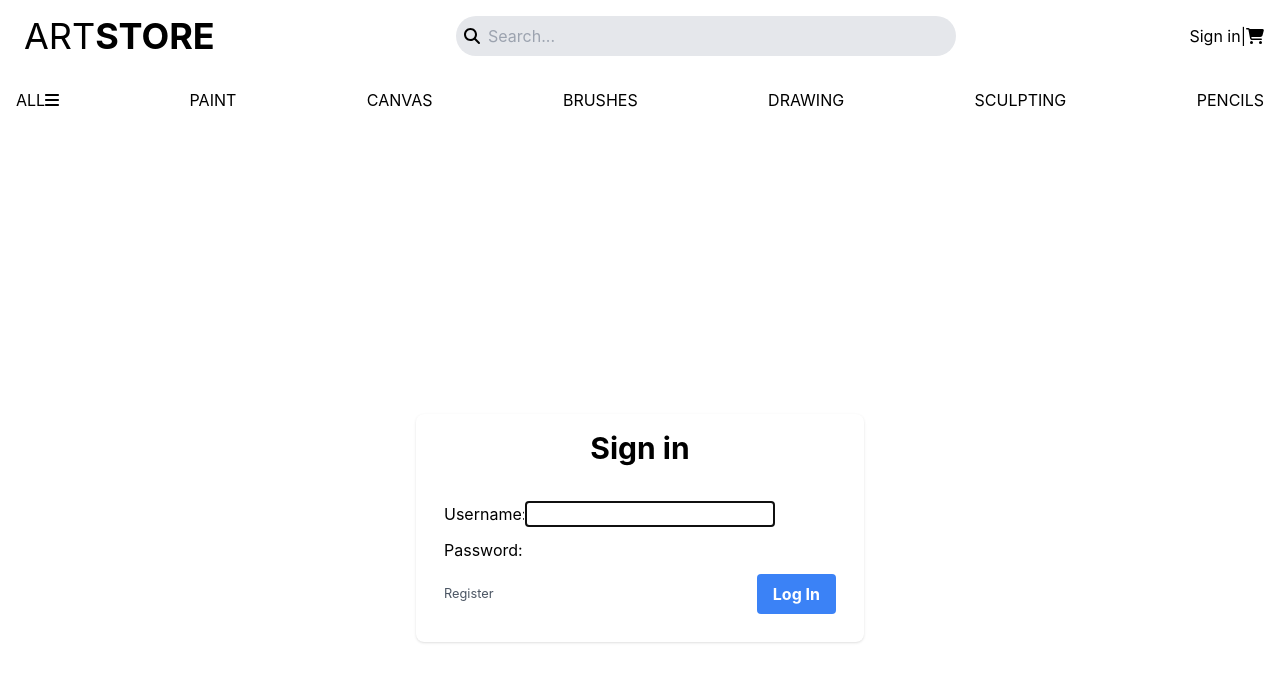
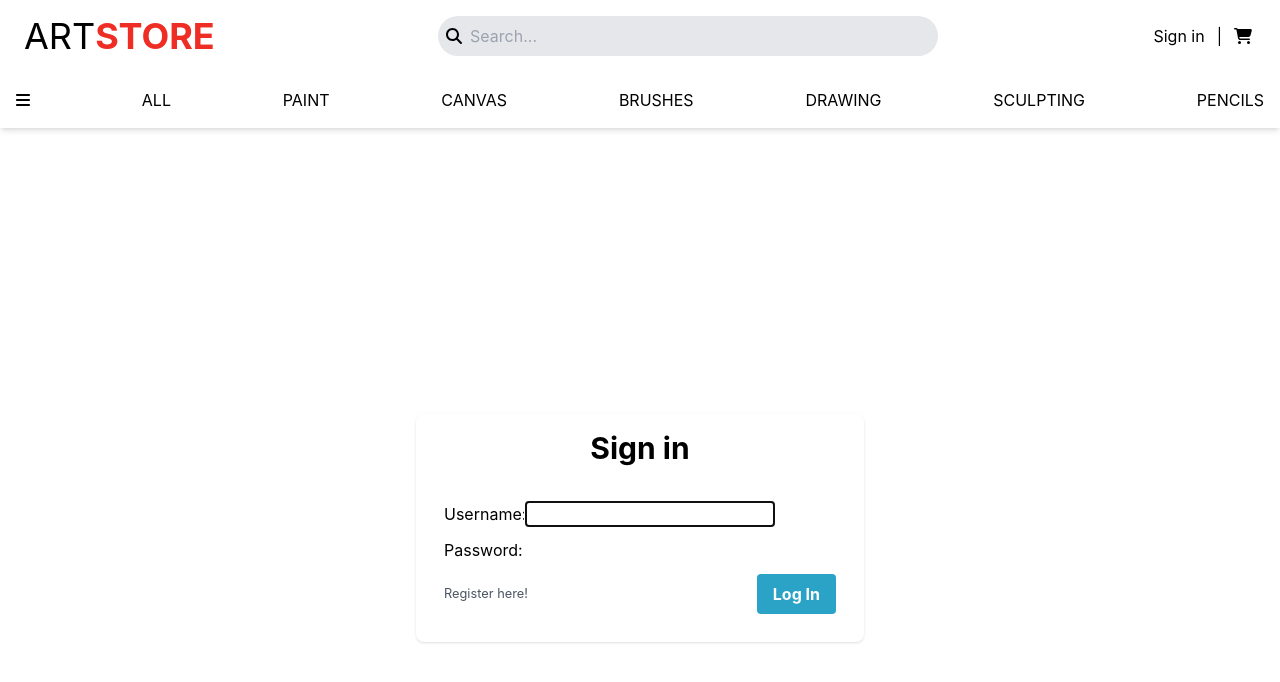
Before and after one commit to j-alejandro-araujo/Art_eCommerce, a React (Create React App) app in the folder client/: page /sign-in in a window 1280 px wide. Shown: the top 682 px of the page. Built offline with nearby package versions, Linux system fonts and the light colour scheme; the HTML template or start-up script is replaced by a standard one.

Commit message:
Added drawer, tailwind css, and adjusted navbar.

```diff
--- a/client/src/components/AuthenticationForm.jsx
+++ b/client/src/components/AuthenticationForm.jsx
@@ -25,7 +25,7 @@ export default function AuthForm({ action, onSignIn }) {
   }
 
   const altRoute = action === 'sign-up' ? '/sign-in' : '/sign-up';
-  const altActionMessage = action === 'sign-up' ? 'Sign in' : 'Register';
+  const altActionMessage = action === 'sign-up' ? 'Sign in' : 'Register here!';
   const actionBtnText = action === 'sign-up' ? 'Register' : 'Log In';
 
   return (
@@ -69,7 +69,7 @@ export default function AuthForm({ action, onSignIn }) {
         </small>
         <button
           type="submit"
-          className="bg-blue-500 hover:bg-blue-700 text-white font-bold py-2 px-4 rounded">
+          className="bg-[#2BA3C6] hover:bg-[#1b81a0] text-white font-bold py-2 px-4 rounded">
           {actionBtnText}
         </button>
       </div>
--- /dev/null
+++ b/client/src/components/Drawer.jsx
@@ -0,0 +1,56 @@
+import React, { useState } from 'react';
+import { FontAwesomeIcon } from '@fortawesome/react-fontawesome';
+import { faBars, faXmark } from '@fortawesome/free-solid-svg-icons';
+
+export function NavDrawer() {
+  const [open, setOpen] = useState(false);
+
+  const openDrawer = () => setOpen(true);
+  const closeDrawer = () => setOpen(false);
+
+  return (
+    <>
+      <button onClick={openDrawer} className="cursor-pointer">
+        <FontAwesomeIcon icon={faBars} />
+      </button>
+      <div
+        className={`fixed inset-0 overflow-hidden transition-opacity ${
+          open ? 'pointer-events-auto' : 'pointer-events-none'
+        } ${open ? 'opacity-100' : 'opacity-0'}`}>
+        <div
+          className={`absolute inset-0 ${
+            open ? 'bg-black opacity-50' : 'bg-transparent'
+          } transition-opacity`}
+          onClick={closeDrawer}></div>
+        <div
+          className={`absolute inset-y-0 left-0 pr-10 max-w-full flex z-50 transform transition-transform ${
+            open
+              ? 'translate-x-0 transition duration-300 ease-out'
+              : '-translate-x-full transition duration-300 ease-in'
+          }`}>
+          <div className="w-screen max-w-md">
+            <div className="h-full divide-y divide-gray-200 flex flex-col bg-white shadow-xl">
+              <div className="flex-1 h-0 overflow-y-auto">
+                <div className="p-6">
+                  <div className="mb-6 flex items-center justify-between py-2 px-4 p-0">
+                    <h2 className="">Hello, sign in</h2>
+                    <button className="text-blue-gray" onClick={closeDrawer}>
+                      <FontAwesomeIcon
+                        icon={faXmark}
+                        className="fa-2x hover:text-[#EE2D25]"
+                      />
+                    </button>
+                  </div>
+                  <p className="mb-8 pr-4">Let's see if this works!</p>
+                  <div className="flex gap-2">
+                    <button className="">TEST BUTTON</button>
+                  </div>
+                </div>
+              </div>
+            </div>
+          </div>
+        </div>
+      </div>
+    </>
+  );
+}
--- a/client/src/components/Navbar.jsx
+++ b/client/src/components/Navbar.jsx
@@ -1,25 +1,22 @@
 import React, { useContext } from 'react';
 import { FontAwesomeIcon } from '@fortawesome/react-fontawesome';
-import {
-  faBars,
-  faSearch,
-  faCartShopping,
-} from '@fortawesome/free-solid-svg-icons';
+import { faSearch, faCartShopping } from '@fortawesome/free-solid-svg-icons';
 import { Link, Outlet } from 'react-router-dom';
 import GlobalContext from './GlobalContext';
 import CartContext from './CartContext';
+import { NavDrawer } from './Drawer';
 
 const Navbar = () => {
   const { user, handleSignout } = useContext(GlobalContext);
   const { cart } = useContext(CartContext);
 
   return (
-    <>
+    <nav>
       <div className="max-w-[1640px] mx-auto flex justify-between items-center p-4">
         {/* Top Side */}
         <Link to="/">
           <h1 className="text-2xl sm:text-3xl lg:text-4xl px-2">
-            ART<span className="font-bold">STORE</span>
+            ART<span className="font-bold text-[#EE2D25]">STORE</span>
           </h1>
         </Link>
         {/* Search Input */}
@@ -31,14 +28,26 @@ const Navbar = () => {
             placeholder="Search..."
           />
         </div>
-        <div className="flex items-center">
+        <div className="flex items-center cursor-pointer">
           <div>
-            {user && <div onClick={handleSignout}>Sign out</div>}
-            {!user && <Link to="/sign-in">Sign in</Link>}
+            {user && (
+              <div
+                onClick={handleSignout}
+                className="relative group whitespace-nowrap">
+                Sign out
+                <span className="absolute inset-x-0 bottom-[-5px] h-0.5 bg-black transform origin-left scale-x-0 transition-transform duration-300 group-hover:scale-x-100"></span>
+              </div>
+            )}
+            {!user && (
+              <Link to="/sign-in" className="relative group whitespace-nowrap">
+                Sign in
+                <span className="absolute inset-x-0 bottom-[-5px] h-0.5 bg-black transform origin-left scale-x-0 transition-transform duration-300 group-hover:scale-x-100"></span>
+              </Link>
+            )}
           </div>
-          <p>|</p>
+          <p className="mr-3 ml-3">|</p>
           {/* Shopping Cart */}
-          <Link to="/cart">
+          <Link to="/cart" className="hover:text-[#EE2D25] mr-3">
             <FontAwesomeIcon icon={faCartShopping} />
             {cart.length > 0 && (
               <span className="cart-badge">{cart.length}</span>
@@ -48,22 +57,45 @@ const Navbar = () => {
       </div>
 
       <div>
-        <div className="max-w-[1640px] mx-auto flex justify-between items-center p-4">
+        <div className="bg-white shadow-md max-w-[1640px] mx-auto flex justify-between items-center p-4">
           {/* Bottom Side */}
+          <div className="z-50">
+            <NavDrawer />
+          </div>
           <Link to="/products">
-            ALL
-            <FontAwesomeIcon icon={faBars} />
+            <p className="cursor-pointer relative group whitespace-nowrap">
+              ALL
+              <span className="absolute inset-x-0 bottom-[-5px] h-0.5 bg-black transform origin-left scale-x-0 transition-transform duration-300 group-hover:scale-x-100"></span>
+            </p>
           </Link>
-          <p>PAINT</p>
-          <p>CANVAS</p>
-          <p>BRUSHES</p>
-          <p>DRAWING</p>
-          <p>SCULPTING</p>
-          <p>PENCILS</p>
+          <p className="cursor-pointer relative group whitespace-nowrap">
+            PAINT
+            <span className="absolute inset-x-0 bottom-[-5px] h-0.5 bg-black transform origin-left scale-x-0 transition-transform duration-300 group-hover:scale-x-100"></span>
+          </p>
+          <p className="cursor-pointer hidden sm:block relative group whitespace-nowrap">
+            CANVAS
+            <span className="absolute inset-x-0 bottom-[-5px] h-0.5 bg-black transform origin-left scale-x-0 transition-transform duration-300 group-hover:scale-x-100"></span>
+          </p>
+          <p className=" cursor-pointer relative group whitespace-nowrap">
+            BRUSHES
+            <span className="absolute inset-x-0 bottom-[-5px] h-0.5 bg-black transform origin-left scale-x-0 transition-transform duration-300 group-hover:scale-x-100"></span>
+          </p>
+          <p className="cursor-pointer hidden sm:block relative group whitespace-nowrap">
+            DRAWING
+            <span className="absolute inset-x-0 bottom-[-5px] h-0.5 bg-black transform origin-left scale-x-0 transition-transform duration-300 group-hover:scale-x-100"></span>
+          </p>
+          <p className="cursor-pointer relative group whitespace-nowrap">
+            SCULPTING
+            <span className="absolute inset-x-0 bottom-[-5px] h-0.5 bg-black transform origin-left scale-x-0 transition-transform duration-300 group-hover:scale-x-100"></span>
+          </p>
+          <p className="cursor-pointer hidden sm:block relative group whitespace-nowrap">
+            PENCILS
+            <span className="cursor-pointer absolute inset-x-0 bottom-[-5px] h-0.5 bg-black transform origin-left scale-x-0 transition-transform duration-300 group-hover:scale-x-100"></span>
+          </p>
         </div>
         <Outlet />
       </div>
-    </>
+    </nav>
   );
 };
 
--- a/client/src/pages/Cart.jsx
+++ b/client/src/pages/Cart.jsx
@@ -76,7 +76,7 @@ const Cart = () => {
                   </span>
                 </li>
               </ul>
-              <button className="bg-blue-500 hover:bg-blue-700 text-white font-bold py-2 px-4 rounded w-full">
+              <button className="bg-[#2BA3C6] hover:bg-[#1b81a0] text-white font-bold py-2 px-4 rounded w-full">
                 Checkout
               </button>
             </div>
--- a/client/src/pages/Catalog.jsx
+++ b/client/src/pages/Catalog.jsx
@@ -43,7 +43,7 @@ const Catalog = () => {
                     {product.name}
                   </h3>
                   <span className="badge bg-light pt-2 text-dark">
-                    {product.price}
+                    ${product.price}
                   </span>
                 </div>
               </div>
--- a/client/src/pages/ProductDetails.jsx
+++ b/client/src/pages/ProductDetails.jsx
@@ -16,7 +16,9 @@ const ProductDetails = () => {
   useEffect(() => {
     async function loadProduct(productId) {
       try {
+        console.log('Fetching product...');
         const product = await fetchProduct(productId);
+        console.log('Fetched product:', product);
         setProduct(product);
       } catch (err) {
         setError(err);
@@ -26,6 +28,8 @@ const ProductDetails = () => {
     }
     loadProduct(productId);
   }, [productId]);
+
+  console.log('Cart:', cart);
 
   if (isLoading) return <div>Loading...</div>;
   if (error) {
@@ -47,10 +51,23 @@ const ProductDetails = () => {
     try {
       const qty = 1;
       const cartId = user.cartId;
-      const addedProduct = await addToCart(productId, qty, cartId);
-      const updatedCart = [...cart];
-      updatedCart.push(addedProduct);
-      setCart(updatedCart);
+      console.log('Cart before:', cart);
+      const existingCartItem = cart.find(
+        (item) => item.productId === productId
+      );
+
+      if (existingCartItem) {
+        const updatedCart = cart.map((item) =>
+          item.productId === productId ? { ...item, qty: item.qty + qty } : item
+        );
+        console.log('Updated cart:', updatedCart);
+        setCart(updatedCart);
+      } else {
+        console.log('Adding new item to cart...');
+        const addedProduct = await addToCart(productId, qty, cartId);
+        console.log('Added product:', addedProduct);
+        setCart([...cart, addedProduct]);
+      }
     } catch (err) {
       console.error(err);
     }
@@ -72,8 +89,10 @@ const ProductDetails = () => {
         <div className="md:w-1/2 mt-4 md:mt-0">
           <h2 className="text-3xl font-bold mb-4">{name}</h2>
           <p className="text-lg">{description}</p>
-          <p className="mt-2 text-lg font-bold">Price: ${price}</p>
-          <button className="btn btn-primary" onClick={handleAddToCart}>
+          <p className="mt-2 mb-2 text-lg font-bold">Price: ${price}</p>
+          <button
+            className="bg-[#FDB000] hover:bg-[#ffc745] text-white font-semibold py-2 px-4 rounded shadow-md transition duration-300 ease-in-out"
+            onClick={handleAddToCart}>
             Add to Cart
           </button>
         </div>
```
